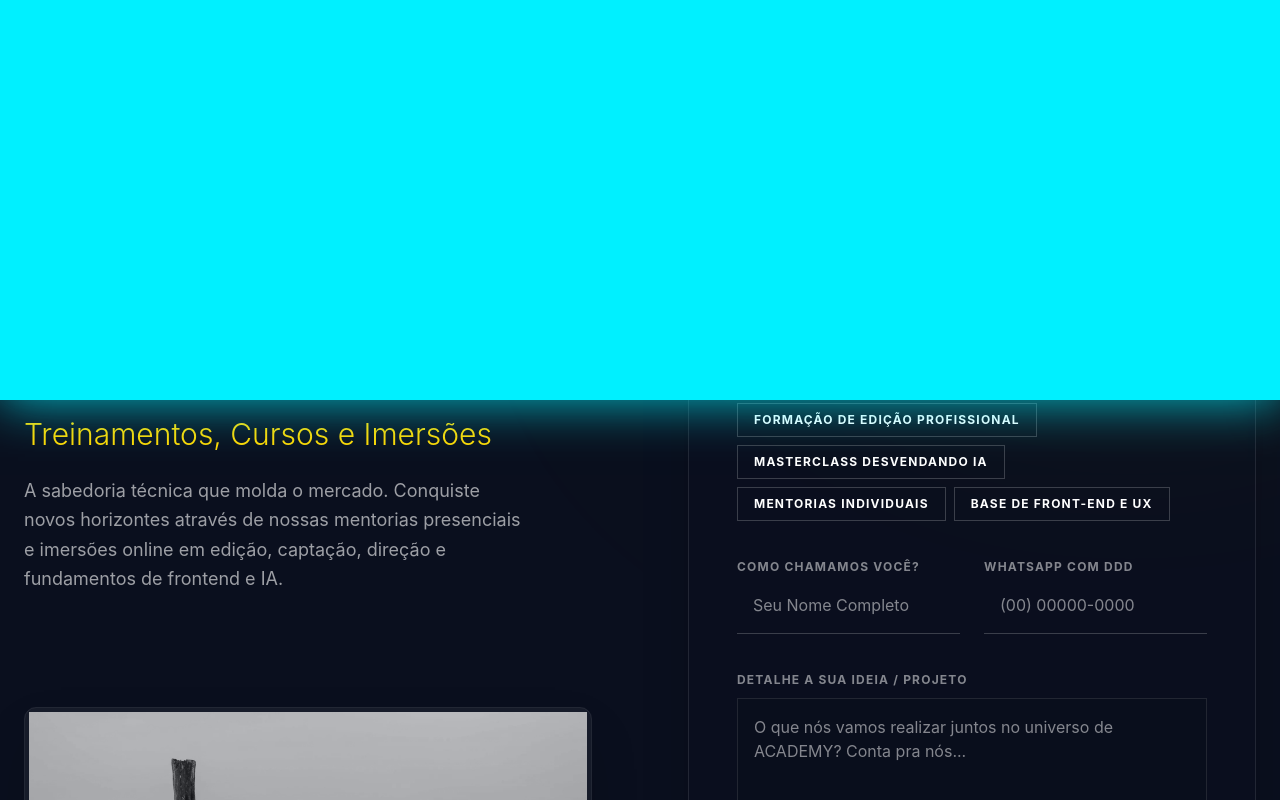
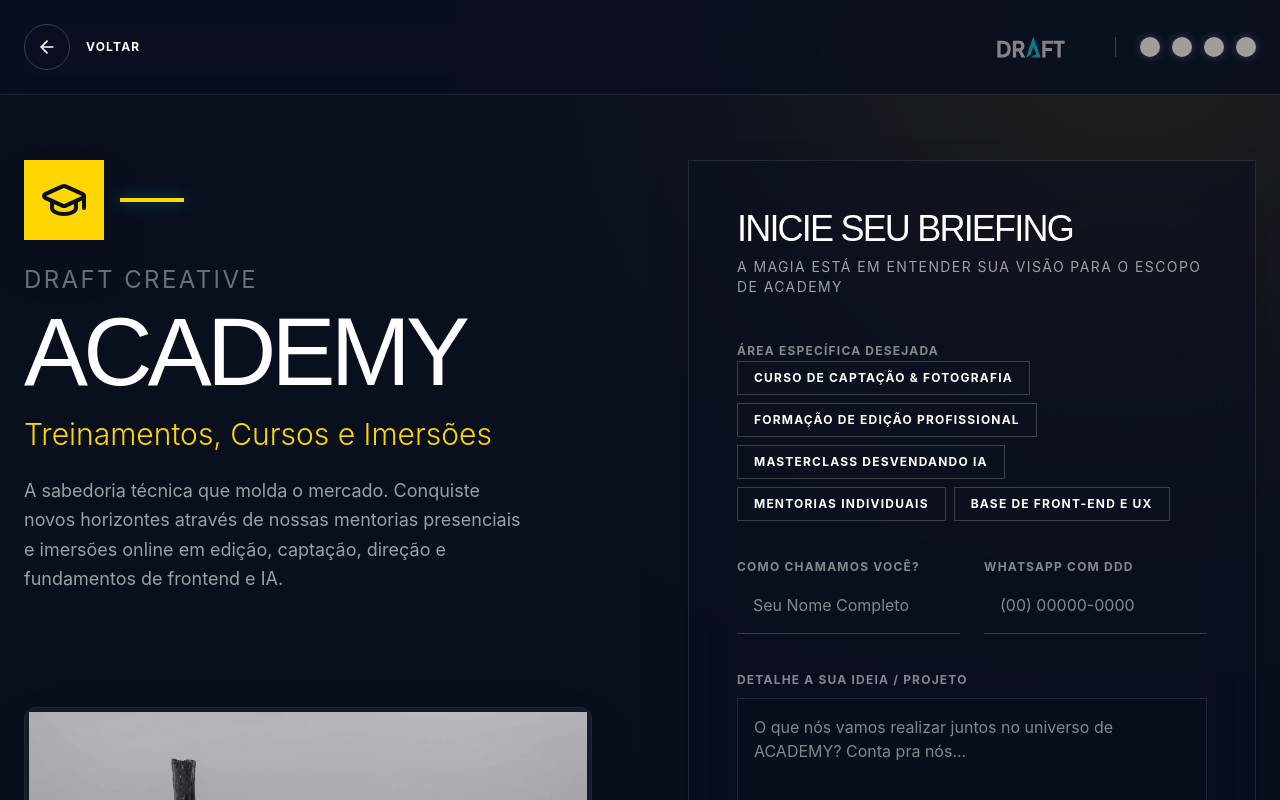
Before and after one commit to iwerry/DraftCreativeStudio, a React (Vite) app: page /academy in a window 1280 px wide. Shown: the top 800 px of the page. Built offline with nearby package versions, Linux system fonts and the light colour scheme; grey boxes are pictures that could not be loaded.

Commit message:
fix(transitions): rewrite wipe with continuous keyframes so layers never freeze on screen

```diff
--- a/src/PageTransition.tsx
+++ b/src/PageTransition.tsx
@@ -1,63 +1,66 @@
 import { motion } from "motion/react";
 import { ReactNode } from "react";
 
-const slideLayer1 = {
+// Each layer sweeps: bottom → covers screen → exits through top
+// Using keyframes so it's ONE continuous motion — never stops
+const makeLayer = (delay: number) => ({
   initial: { top: "100vh" },
-  animate: { top: "-100vh", transition: { duration: 1.2, ease: [0.76, 0, 0.24, 1] } },
-  exit: { top: ["100vh", "0vh"], transition: { duration: 1.2, ease: [0.76, 0, 0.24, 1] } }
-};
+  animate: {
+    top: ["100vh", "0vh", "-150vh"],
+    transition: {
+      duration: 0.8,
+      ease: [0.76, 0, 0.24, 1],
+      delay,
+      times: [0, 0.35, 1],
+    },
+  },
+});
 
-const slideLayer2 = {
-  initial: { top: "100vh" },
-  animate: { top: "-100vh", transition: { duration: 1.2, ease: [0.76, 0, 0.24, 1], delay: 0.15 } },
-  exit: { top: ["100vh", "0vh"], transition: { duration: 1.2, ease: [0.76, 0, 0.24, 1], delay: 0.15 } }
-};
-
-const slideLayer3 = {
-  initial: { top: "100vh" },
-  animate: { top: "-100vh", transition: { duration: 1.2, ease: [0.76, 0, 0.24, 1], delay: 0.3 } },
-  exit: { top: ["100vh", "0vh"], transition: { duration: 1.2, ease: [0.76, 0, 0.24, 1], delay: 0.3 } }
-};
+const layer1 = makeLayer(0);      // Dark Navy
+const layer2 = makeLayer(0.08);   // Ink White
+const layer3 = makeLayer(0.16);   // Brand Cyan
 
 export default function PageTransition({ children }: { children: ReactNode }) {
-  // To avoid seeing the unstyled page enter instantly, we keep the page wrapped in an opacity fade
-  // while the sweeping rectangles move.
   return (
     <>
+      {/* Page content fades in after the wipe passes */}
       <motion.div
-        initial={{ opacity: 0, filter: "blur(10px)" }}
-        animate={{ opacity: 1, filter: "blur(0px)", transition: { duration: 0.6, delay: 0.5 } }}
-        exit={{ opacity: 0, filter: "blur(10px)", transition: { duration: 0.6 } }}
+        initial={{ opacity: 0 }}
+        animate={{ opacity: 1, transition: { delay: 0.55, duration: 0.4 } }}
+        exit={{ opacity: 0, transition: { duration: 0.25 } }}
         className="w-full min-h-screen"
       >
         {children}
       </motion.div>
 
-      {/* Layer 1: Dark Navy */}
+      {/* Layer 1: Navy */}
       <motion.div
-        className="fixed left-0 w-full h-[150vh] bg-paper z-[9997] pointer-events-none"
-        variants={slideLayer1}
-        initial="initial"
-        animate="animate"
-        exit="exit"
+        className="fixed left-0 w-full h-[150vh] bg-paper z-[9997] pointer-events-none will-change-transform"
+        initial={layer1.initial}
+        animate={layer1.animate}
+        exit={{ opacity: 0, transition: { duration: 0 } }}
       />
-      {/* Layer 2: Ink White */}
+
+      {/* Layer 2: White */}
       <motion.div
-        className="fixed left-0 w-full h-[150vh] bg-ink z-[9998] pointer-events-none"
-        variants={slideLayer2}
-        initial="initial"
-        animate="animate"
-        exit="exit"
+        className="fixed left-0 w-full h-[150vh] bg-ink z-[9998] pointer-events-none will-change-transform"
+        initial={layer2.initial}
+        animate={layer2.animate}
+        exit={{ opacity: 0, transition: { duration: 0 } }}
       />
-      {/* Layer 3: Brand Cyan */}
+
+      {/* Layer 3: Cyan Brand */}
       <motion.div
-        className="fixed left-0 w-full h-[150vh] bg-brand z-[9999] pointer-events-none shadow-[0_0_50px_rgba(0,240,255,0.8)]"
-        variants={slideLayer3}
-        initial="initial"
-        animate="animate"
-        exit="exit"
+        className="fixed left-0 w-full h-[150vh] bg-brand z-[9999] pointer-events-none will-change-transform overflow-hidden"
+        initial={layer3.initial}
+        animate={layer3.animate}
+        exit={{ opacity: 0, transition: { duration: 0 } }}
       >
-        <div className="absolute top-1/2 left-1/2 -translate-x-1/2 -translate-y-1/2 text-paper uppercase font-display text-4xl md:text-8xl tracking-tighter mix-blend-overlay opacity-30">
+        {/* "Draft" ghost watermark during wipe */}
+        <div
+          className="absolute top-1/2 left-1/2 -translate-x-1/2 -translate-y-1/2 font-display text-5xl md:text-9xl uppercase tracking-tighter select-none pointer-events-none"
+          style={{ color: "rgba(0,15,30,0.15)", letterSpacing: "-0.05em" }}
+        >
           Draft
         </div>
       </motion.div>
```
